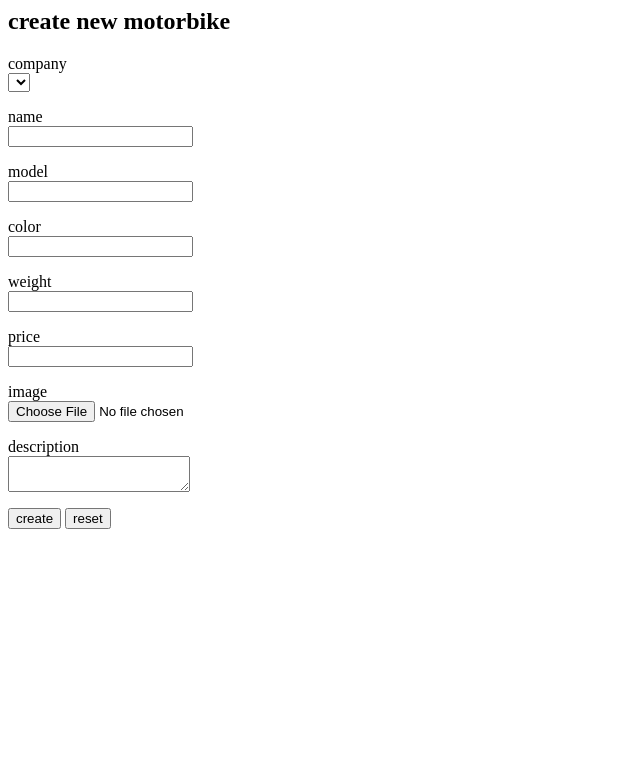
After one commit to mrahmati6903/farzan-test-php, a PHP site: page /partials/create-motorbike.phtml in a window 1280 px wide. The commit adds this page. Shown: the top 783 px of the page, without its empty margins (0-640 px from the left). Run offline with PHP 8.4, Linux system fonts and the light colour scheme; the template is opened without the code that fills it, so the values that code supplies are empty.

Commit message:
basic router, controller and view for new motorbike create form

```diff
--- /dev/null
+++ b/partials/create-motorbike.phtml
@@ -0,0 +1,62 @@
+<html>
+<head>
+    <title>motorbike - create new</title>
+</head>
+<body>
+<div>
+    <h2>create new motorbike</h2>
+    <form id="form-create-motorbike" method="post" action="/motorbike/store">
+        <p>
+            <label for="select-company">company</label>
+            <br>
+            <select>
+                <?php foreach ($companies as $company): ?>
+                    <option value="<?= $company['id'] ?>">
+                        <?= $company['name'] ?>
+                    </option>
+                <?php endforeach; ?>
+            </select>
+        </p>
+        <p>
+            <label for="text-name">name</label>
+            <br>
+            <input id="text-name" type="text" name="name">
+        </p>
+        <p>
+            <label for="text-model">model</label>
+            <br>
+            <input id="text-model" type="text" name="model">
+        </p>
+        <p>
+            <label for="text-color">color</label>
+            <br>
+            <input id="text-color" type="text" name="color">
+        </p>
+        <p>
+            <label for="number-weight">weight</label>
+            <br>
+            <input id="number-weight" type="number" name="weight">
+        </p>
+        <p>
+            <label for="number-price">price</label>
+            <br>
+            <input id="number-price" type="number" name="price">
+        </p>
+        <p>
+            <label for="text-image">image</label>
+            <br>
+            <input id="text-image" type="file" name="imge">
+        </p>
+        <p>
+            <label for="text-description">description</label>
+            <br>
+            <textarea id="text-description" name="description"></textarea>
+        </p>
+        <p>
+            <button type="submit">create</button>
+            <button type="reset">reset</button>
+        </p>
+    </form>
+</div>
+</body>
+</html>
```
Also changed, not shown: Includes/Controllers/MotorbikeController.php (added, +18 -0 lines), index.php (+28 -1 lines).
